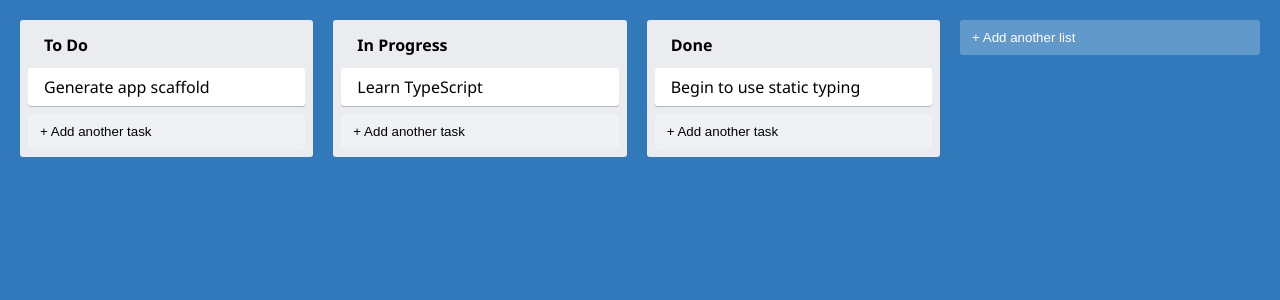
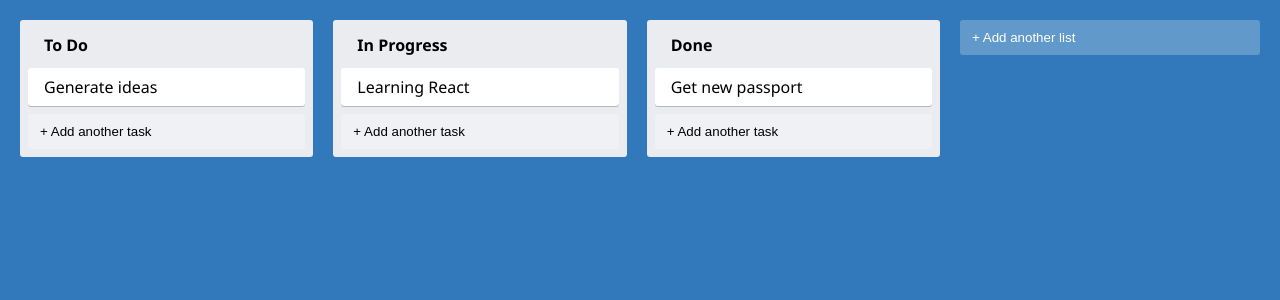
Before and after one commit to IlyaKirsanov/trello-react-ts, a React (Create React App) app: page / in a window 1280 px wide. Shown: the top 300 px of the page. Built offline with nearby package versions, Linux system fonts and the light colour scheme.

Commit message:
Added app state using Context API

```diff
--- a/src/App.tsx
+++ b/src/App.tsx
@@ -1,22 +1,19 @@
 import React from "react";
-import { AddNewItem } from "./AddNewItem";
-import { AppContainer } from "./styles";
-import { Column } from "./Column";
-import { Card } from "./Card";
+import {AddNewItem} from "./AddNewItem";
+import {AppContainer} from "./styles";
+import {Column} from "./Column";
+import {useAppState} from "./state/AppStateContext";
 
 function App() {
+
+  const {lists} = useAppState();
+
   return (
     <AppContainer>
-      <Column text="To Do">
-        <Card text="Generate app scaffold" />
-      </Column>
-      <Column text="In Progress">
-        <Card text="Learn TypeScript" />
-      </Column>
-      <Column text="Done">
-        <Card text="Begin to use static typing" />
-      </Column>
-      <AddNewItem toggleButtonText="+ Add another list" onAdd={console.log} />
+      {lists.map(list => (
+        <Column text={list.text} id={list.id} key={list.id}/>
+      ))}
+      <AddNewItem toggleButtonText="+ Add another list" onAdd={console.log}/>
     </AppContainer>
   );
 }
--- a/src/Card.tsx
+++ b/src/Card.tsx
@@ -1,10 +1,11 @@
 import React from "react";
-import { CardContainer } from "./styles";
+import {CardContainer} from "./styles";
 
 type CardProps = {
+  id: string;
   text: string;
 };
 
-export const Card = ({ text }: CardProps) => {
+export const Card = ({text}: CardProps) => {
   return <CardContainer>{text}</CardContainer>;
 };
--- a/src/Column.tsx
+++ b/src/Column.tsx
@@ -1,20 +1,27 @@
 import React from "react";
-import { ColumnContainer, ColumnTitle } from "./styles";
-import { AddNewItem } from "./AddNewItem";
+import {ColumnContainer, ColumnTitle} from "./styles";
+import {AddNewItem} from "./AddNewItem";
+import {useAppState} from "./state/AppStateContext";
+import {Card} from "./Card";
 
 type ColumnProps = {
   text: string;
-  children?: React.ReactNode;
+  id: string
 };
 
-export const Column: React.FC<ColumnProps> = ({
-  text,
-  children,
+export const Column = ({
+                         id, text
                        }: ColumnProps) => {
+
+    const {getTasksByListId} = useAppState()
+
+    const tasks = getTasksByListId(id)
     return (
       <ColumnContainer>
         <ColumnTitle>{text}</ColumnTitle>
-      {children}
+        {tasks.map(task =>
+          <Card id={task.id} text={task.text} key={task.id}/>
+        )}
         <AddNewItem
           toggleButtonText="+ Add another task"
           onAdd={console.log}
@@ -22,4 +29,5 @@
         />
       </ColumnContainer>
     );
-};
+  }
+;
--- a/src/index.tsx
+++ b/src/index.tsx
@@ -2,10 +2,13 @@
 import ReactDOM from 'react-dom';
 import './index.css';
 import App from './App';
+import {AppStateProvider} from "./state/AppStateContext";
 
 ReactDOM.render(
   <React.StrictMode>
-    <App />
+    <AppStateProvider>
+      <App/>
+    </AppStateProvider>
   </React.StrictMode>,
   document.getElementById('root')
 );
--- /dev/null
+++ b/src/state/AppStateContext.tsx
@@ -0,0 +1,61 @@
+import {createContext, useContext, FC} from 'react';
+
+type Task = {
+  id: string
+  text: string
+}
+
+type List = {
+  id: string,
+  text: string,
+  tasks: Task[]
+}
+
+export type AppState = {
+  lists: List[]
+}
+
+const appData: AppState = {
+  lists: [
+    {
+      id: "0",
+      text: "To Do",
+      tasks: [{id: "c0", text: "Generate ideas"}]
+    },
+    {
+      id: "1",
+      text: "In Progress",
+      tasks: [{id: "c1", text: "Learning React"}]
+    },
+    {
+      id: "2",
+      text: "Done",
+      tasks: [{id: "c2", text: "Get new passport"}]
+    },
+  ]
+}
+
+type AppStateContextProps = {
+  lists: List[]
+  getTasksByListId(id: string): Task[]
+}
+
+const AppStateContext = createContext<AppStateContextProps>({} as AppStateContextProps);
+
+export const AppStateProvider: FC = ({children}) => {
+  const {lists} = appData;
+
+  const getTasksByListId = (id: string) => {
+    return lists.find((list) => list.id === id)?.tasks || []
+  }
+
+  return (
+    <AppStateContext.Provider value={{lists, getTasksByListId}}>
+      {children}
+    </AppStateContext.Provider>
+  )
+}
+
+export const useAppState = () =>{
+  return useContext(AppStateContext)
+}
```
Also changed, not shown: 1 other file (tests, documents, lock files or other folders). Lines whose indentation alone changed are shown as unchanged.
